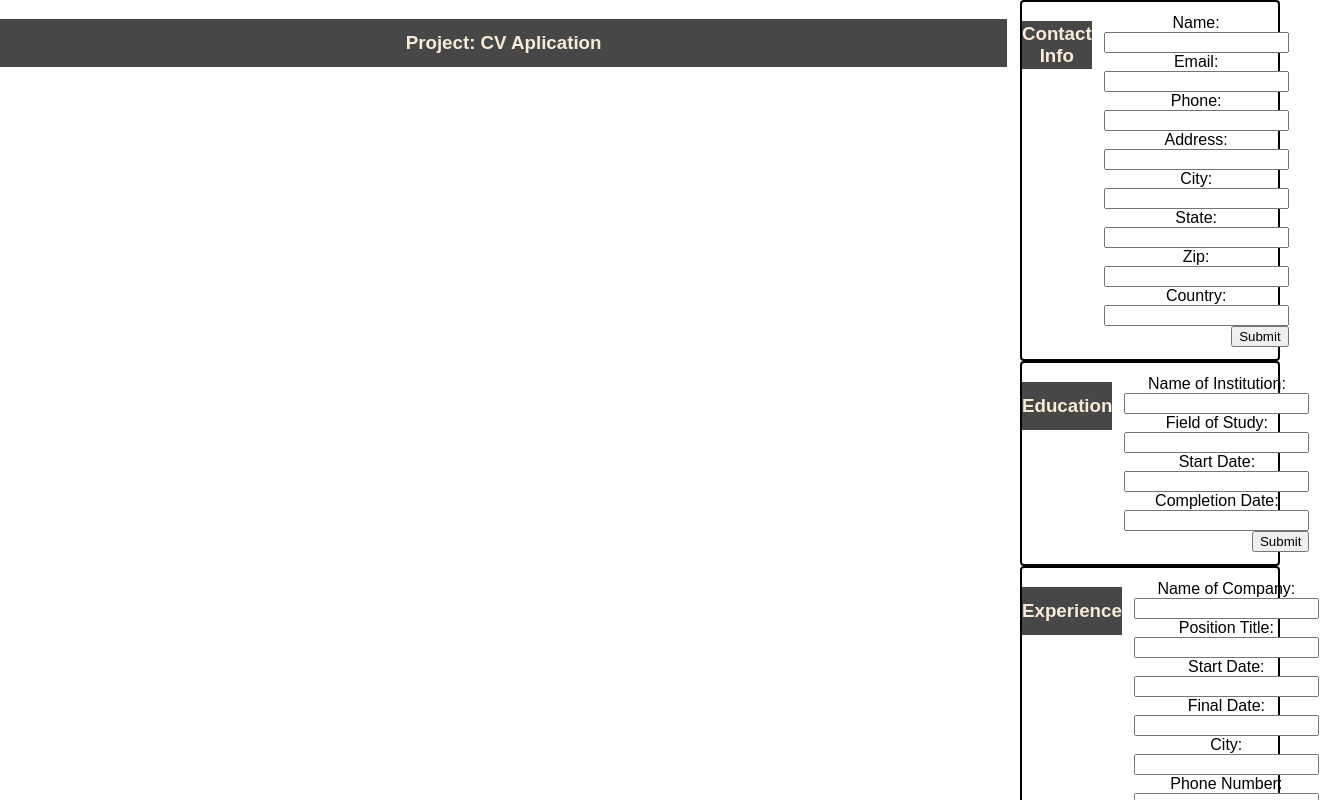
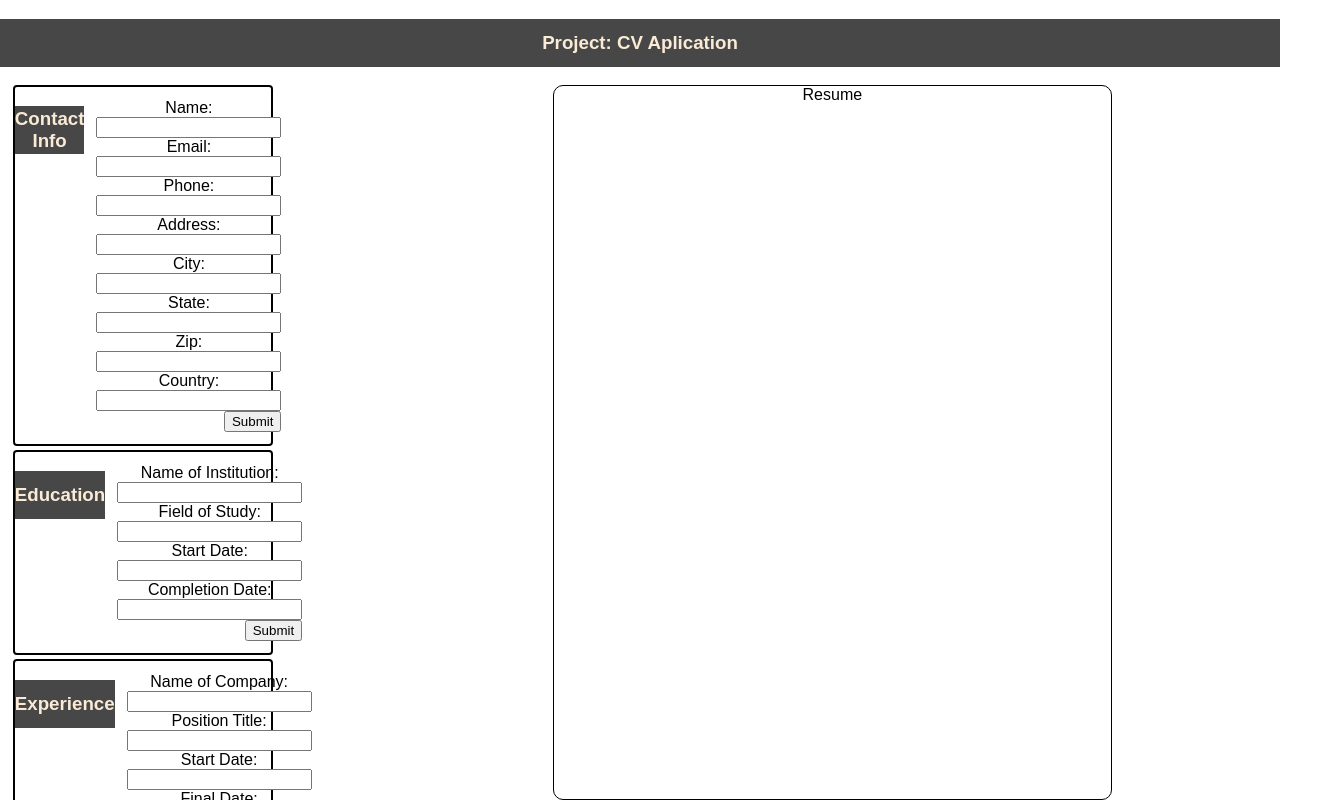
Before and after one commit to SalamanderCtesiphon/cv-project, a React (Create React App) app: page / in a window 1280 px wide. Shown: the top 800 px of the page, 1325 px wide, since content can reach past the window. Built offline with nearby package versions, Linux system fonts and the light colour scheme.

Commit message:
finalized the rough styling

```diff
--- a/src/App.css
+++ b/src/App.css
@@ -10,13 +10,43 @@
   width: 100vw;
   text-align: center;
   display: grid;
-  grid-template-columns: repeat(20, 1fr);
-  grid-template-rows: repeat(20, 1fr);
+  grid-template-columns: repeat(40, 1fr);
+  grid-template-rows: repeat(40, 1fr);
 }
 
 .header {
   grid-column-start: 1;
-  grid-column-end: 20;
+  grid-column-end: 41;
   grid-row-start: 1;
+  grid-row-end: 2;
+}
+
+.contactInfo {
+  grid-column-start: 1;
+  grid-column-end: 5;
+  grid-row-start: 2;
+  grid-row-end: 3;
+}
+
+.education {
+  grid-column-start: 1;
+  grid-column-end: 5;
+  grid-row-start: 4;
   grid-row-end: 5;
 }
+
+.experience {
+  grid-column-start: 1;
+  grid-column-end: 5;
+  grid-row-start: 6;
+  grid-row-end: 12;
+}
+
+.resume {
+  grid-column-start: 15;
+  grid-column-end: 35;
+  grid-row-start: 2;
+  grid-row-end: 41;
+  border: 1px solid black;
+  border-radius: 10px;
+}
--- a/src/components/ContactInfo.js
+++ b/src/components/ContactInfo.js
@@ -19,7 +19,7 @@ class ContactInfo extends Component {
 
     render() {
         return (
-            <div className="inputForm gridItem">
+            <div className="inputForm contactInfo">
                 <h3>Contact Info</h3>
                 <form>
                     <label>
--- a/src/components/Education.js
+++ b/src/components/Education.js
@@ -16,7 +16,7 @@ class Education extends Component {
 
     render() {
         return (
-            <div className="inputForm gridItem">
+            <div className="inputForm education">
                 <h3>Education</h3>
                 <form>
                     <label>
--- a/src/components/Page.js
+++ b/src/components/Page.js
@@ -4,6 +4,7 @@ import ContactInfo from './ContactInfo'
 import Education from './Education'
 import PracticalExperience from './PracticalExperience'
 import '../App.css'
+import Resume from './Resume'
 
 export class Page extends Component {
   render() {
@@ -13,6 +14,7 @@ export class Page extends Component {
         <ContactInfo />
         <Education />
         <PracticalExperience />
+        <Resume />
       </div>
     )
   }
--- a/src/components/PracticalExperience.js
+++ b/src/components/PracticalExperience.js
@@ -18,7 +18,7 @@ class PracticalExperience extends Component {
 
     render() {
         return (
-            <div className="inputForm gridItem">
+            <div className="inputForm experience">
                 <h3>Experience</h3>
                 <form>
                     <label>
--- /dev/null
+++ b/src/components/Resume.js
@@ -0,0 +1,11 @@
+import React, { Component } from 'react'
+
+export class Resume extends Component {
+  render() {
+    return (
+      <div className='resume'>Resume</div>
+    )
+  }
+}
+
+export default Resume
```
